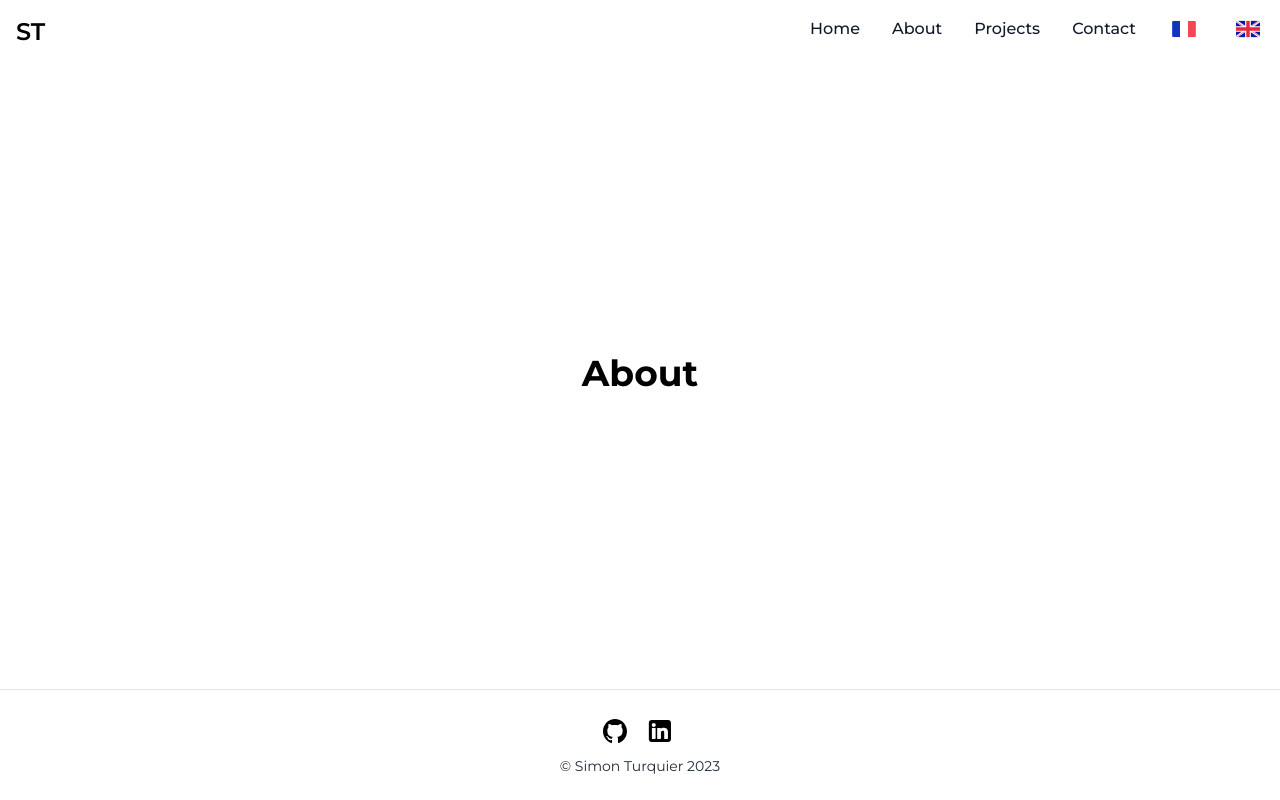
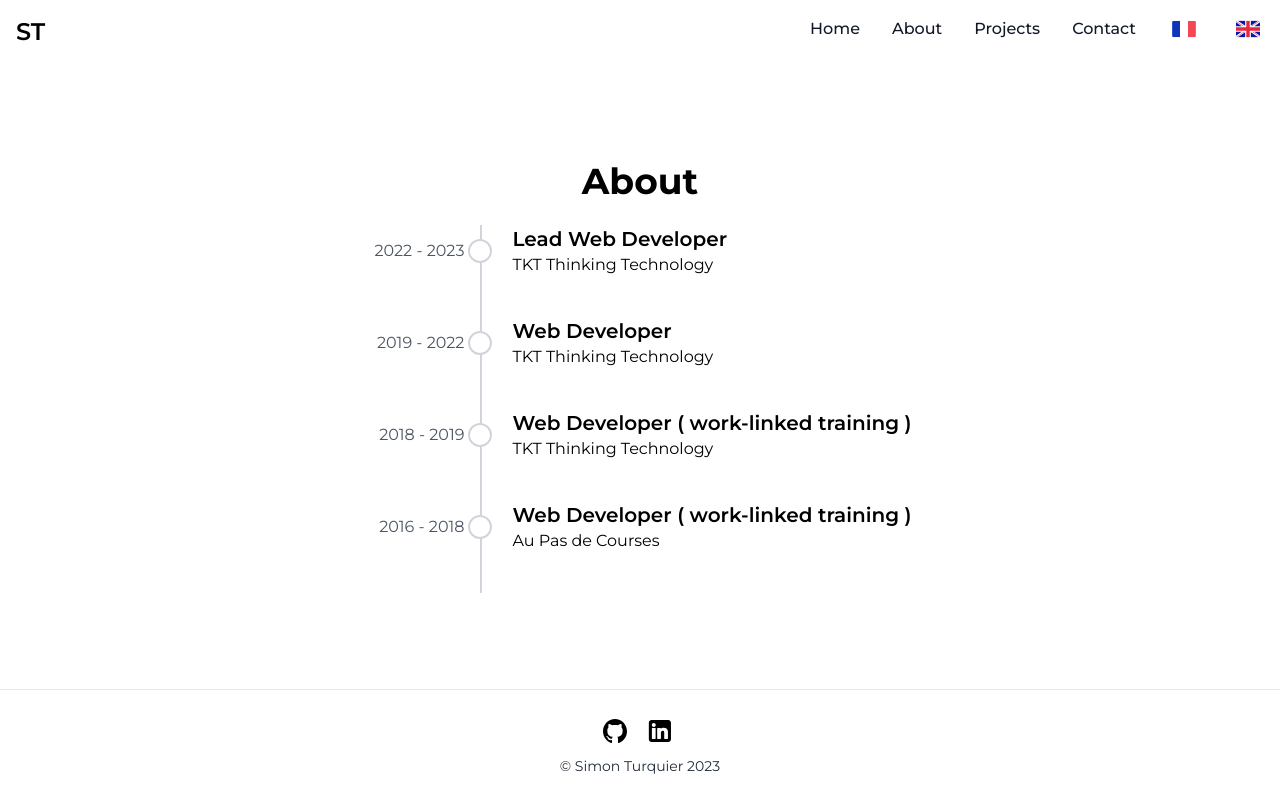
Before and after one commit to sturquier/portfolio, a Next.js app: page /en/about in a window 1280 px wide. Built offline with nearby package versions, Linux system fonts and the light colour scheme.

Commit message:
Forgot one project. Setup about page

```diff
--- a/app/[locale]/about/page.tsx
+++ b/app/[locale]/about/page.tsx
@@ -5,9 +5,51 @@ import { useTranslations } from 'next-intl'
 export default function About() {
   const translations = useTranslations('About')
 
+  const experiences: { year: string, company: string, role: string, jobs: string[] }[] = [
+    {
+      year: '2022 - 2023',
+      company: 'TKT Thinking Technology',
+      role: 'Lead Web Developer',
+      jobs: []
+    },
+    {
+      year: '2019 - 2022',
+      company: 'TKT Thinking Technology',
+      role: 'Web Developer',
+      jobs: []
+    },
+    {
+      year: '2018 - 2019',
+      company: 'TKT Thinking Technology',
+      role: 'Web Developer ( work-linked training )',
+      jobs: []
+    },
+    {
+      year: '2016 - 2018',
+      company: 'Au Pas de Courses',
+      role: 'Web Developer ( work-linked training )',
+      jobs: []
+    },
+  ]
+
   return (
     <main className="flex flex-col items-center justify-center h-screen text-center px-4">
-        <h1 className="text-4xl font-bold mb-2">{translations('title')}</h1>
+      <h1 className="text-4xl font-bold mb-6">{translations('title')}</h1>
+      <div className="flex flex-col items-start relative">
+        <div className="absolute left-28 top-0 bottom-0 w-0.5 bg-gray-300"></div>
+        {experiences.map((experience, index) => (
+          <div key={index} className="flex items-center mb-10">
+            <div className="w-24 mr-4 text-gray-600 text-right">{experience.year}</div>
+            <div className="relative flex items-center">
+              <div className="absolute -left-3 bg-white border-2 border-gray-300 rounded-full w-6 h-6"></div>
+            </div>
+            <div className="pl-8 text-left">
+              <h3 className="text-xl font-semibold">{experience.role}</h3>
+              <p>{experience.company}</p>
+            </div>
+          </div>
+        ))}
+      </div>
     </main>
   )
 }
--- a/app/[locale]/page.tsx
+++ b/app/[locale]/page.tsx
@@ -19,7 +19,7 @@ export default function Home() {
         </div>
       </div>
       <h1 className="text-4xl font-bold my-4">{translations('title3')}</h1>
-      <p className="text-xl">
+      <p className="text-xl text-slate-700 font-medium">
         {translations('subtitle')}
         <span className="line-through">{translations('subtitle2')}</span>
         {` ${translations('subtitle3')}`}
--- a/app/[locale]/projects/page.tsx
+++ b/app/[locale]/projects/page.tsx
@@ -14,6 +14,12 @@ export default function Projects() {
       padding: 'py-4',
     },
     {
+      title: 'Luckysit',
+      description: translations('descriptions.luckysit'),
+      image: '/assets/images/projects/luckysit.png',
+      padding: 'py-4',
+    },
+    {
       title: 'Otello',
       description: translations('descriptions.otello'),
       image: '/assets/images/projects/otello.png',
@@ -26,15 +32,15 @@ export default function Projects() {
       padding: 'px-4',
     },
     {
+      title: 'Tradelock',
+      description: translations('descriptions.tradelock'),
+      image: '/assets/images/projects/tradelock.png',
+      padding: 'px-4',
+    },
+    {
       title: 'Exval',
       description: translations('descriptions.exval'),
       image: '/assets/images/projects/exval.png',
-      padding: 'px-4',
-    },
-    {
-      title: 'Tradelock',
-      description: translations('descriptions.tradelock'),
-      image: '/assets/images/projects/tradelock.png',
       padding: 'px-4',
     },
     {
--- a/locales/en.json
+++ b/locales/en.json
@@ -11,7 +11,7 @@
     "title3": "Simon Turquier",
     "subtitle": "Full Stack",
     "subtitle2": "Overflow",
-    "subtitle3": "Developer based in Paris"
+    "subtitle3": "developer based in Paris"
   },
   "About": {
     "title": "About"
@@ -20,10 +20,11 @@
     "title": "Projects",
     "descriptions": {
       "theones": "Mobile application for the sale of luxury products",
+      "luckysit": "Mobile application that allows users to play a variety of interactive games while waiting in stadiums during events",
       "otello": "Platform that puts administrative bodies and hotels in touch with each other in order to place single people who have run out of accommodation.",
       "eatsalad": "Platform for composing, ordering and delivering customised salads",
+      "tradelock": "Platform that allows companies to insure their invoices",
       "exval": "Real estate transaction research and analysis platform",
-      "tradelock": "Platform that allows companies to insure their invoices",
       "treasurehunters": "Mobile game that lets you search for treasure in AR through quests and objects."
     }
   },
--- a/locales/fr.json
+++ b/locales/fr.json
@@ -11,7 +11,7 @@
     "title3": "Simon Turquier",
     "subtitle": "Full Stack",
     "subtitle2": "Overflow",
-    "subtitle3": "Developer situé à Paris"
+    "subtitle3": "développeur situé à Paris"
   },
   "About": {
     "title": "À propos"
@@ -20,10 +20,11 @@
     "title": "Projets",
     "descriptions": {
       "theones": "Application mobile destinée à la vente de produits de luxe",
+      "luckysit": "Application mobile permettant de jouer à divers jeux interactifs pendant les temps d'attente dans les stades lors d'évènements",
       "otello": "Plateforme de mise en relation entre organismes administratifs et hôtels afin de placer des personnes isolées en rupture d'hébergement",
       "eatsalad": "Plateforme permettant de composer, commander et se faire livrer des salades sur mesure",
+      "tradelock": "Plateforme permettant aux sociétés d'assurer leurs factures",
       "exval": "Plateforme de recherche et analyse de transactions immobilières",
-      "tradelock": "Plateforme permettant aux sociétés d'assurer leurs factures",
       "treasurehunters": "Jeu mobile permettant de partir à la chasse aux trésors en AR via des quêtes et des objets"
     }
   },
```
Also changed, not shown: public/assets/images/projects/luckysit.png (added).
